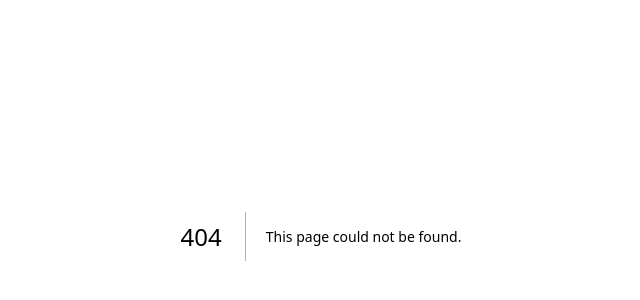
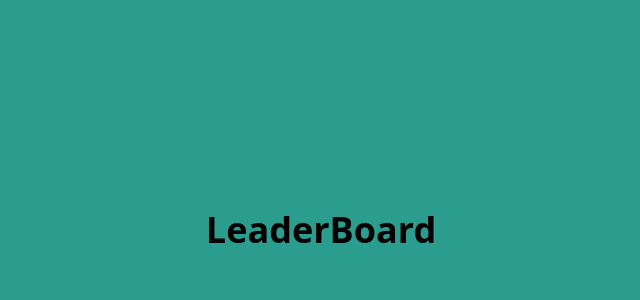
Before and after one commit to rokvaz/TesTux, a Next.js app in the folder frontend/: page /leaderboard in a window 1280 px wide. Before the commit this address had no page. Shown: the part 164-464 px from the top of the page, without its empty margins (319-959 px from the left). Built offline with nearby package versions, Linux system fonts and the light colour scheme.

Commit message:
Įdiegtas leaderboard puslapis

```diff
--- /dev/null
+++ b/frontend/src/pages/leaderboard.tsx
@@ -0,0 +1,8 @@
+import '../app/globals.css';
+
+export default function Leaderboard() {
+    return (
+        <div className="bg-custom-aqua min-h-screen flex flex-col items-center justify-center">
+            <h1 className="text-4xl font-bold text-center mb-3">LeaderBoard</h1>
+            </div>);
+}
```
